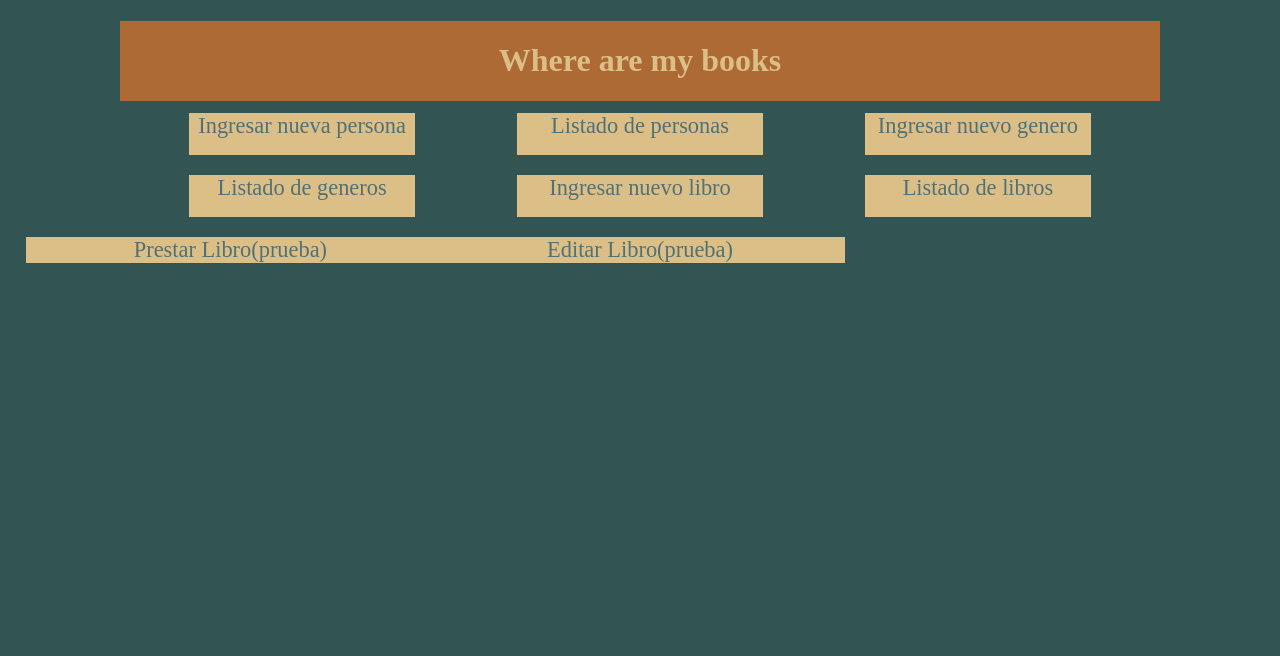
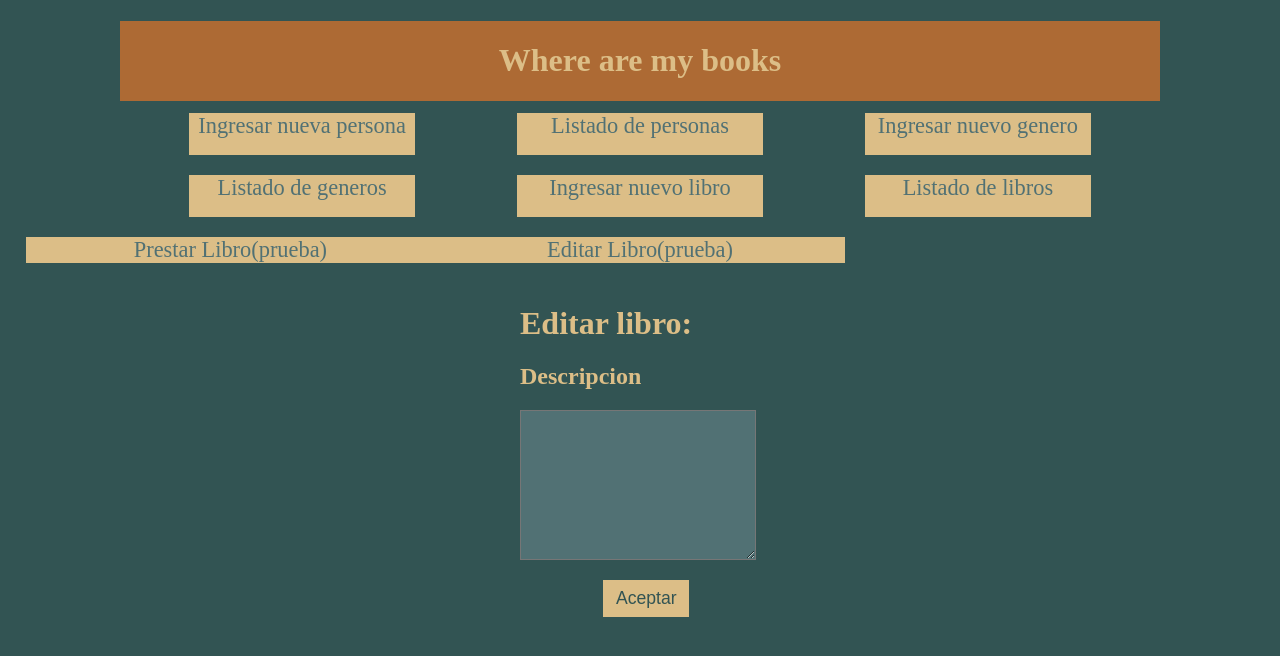
Before and after one commit to Dvillano/TPIntegrador-Wherearemybooks, a React (Create React App) app in the folder frontend/: page /editarLibro in a window 1280 px wide. Shown: the top 656 px of the page. Built offline with nearby package versions, Linux system fonts and the light colour scheme.

Commit message:
editar libro y prestar libro

```diff
--- a/frontend/src/App.js
+++ b/frontend/src/App.js
@@ -12,6 +12,7 @@ function App() {
     <div className="App">
     <Navbar/>
      <Route path="/prestarLibro" component={PrestarLibro}/>
+     <Route path="/editarLibro" component={EditarLibro}/>
     </div>
     </Router>
   );
--- a/frontend/src/Components/Libro/EditarLibro/DescripcionInput.jsx
+++ b/frontend/src/Components/Libro/EditarLibro/DescripcionInput.jsx
@@ -1,6 +1,6 @@
 function DescripcionInput(){
     return(<div className="descripcionInput">
-       <input type="text" required/>
+       <textarea cols="40" rows="10" type="text" required/>
     </div>)
 }
 export default DescripcionInput
--- a/frontend/src/Components/Libro/EditarLibro/EditarLibro.jsx
+++ b/frontend/src/Components/Libro/EditarLibro/EditarLibro.jsx
@@ -1,25 +1,30 @@
 import './style.css'
+
+import React,{useState} from 'react'
 
 import Aceptarbtn from "./AceptarBtn"
 import Descripcion from "./Descripcion"
 import DescripcionInput from "./DescripcionInput"
+import Message from '../PrestarLibro/Message'
 import Titulo from "./Titulo"
 import axios from "axios"
 
 function EditarLibro(props){
 const id = props.id
+const [editado,setEditado] = useState(false)
 
 const onSubmit=(e)=>{
     e.preventDefault()
     const descripcion = e.target[0].value;
     const editarUrl = "http://localhost:3000/libro/" + id
- /*  axios.put(editarUrl,{descripcion:descripcion}).then((response)=>{
+ /* axios.put(editarUrl,{descripcion:descripcion}).then((response)=>{
 
 
    })*/
-
+  setEditado(true)
 }
 
+if(!editado){
  return(<div className="containerEditarLibro">
      <Titulo/>
      <Descripcion/>
@@ -28,6 +33,8 @@ const onSubmit=(e)=>{
      <Aceptarbtn/>
      </form>
  </div>)
-
+}else{
+    return(<Message message="El libro fue editado de forma exitosa"/>)
+}
 }
 export default EditarLibro
--- a/frontend/src/Components/Libro/EditarLibro/style.css
+++ b/frontend/src/Components/Libro/EditarLibro/style.css
@@ -17,15 +17,23 @@ margin-left:40vw;
 color:#DCBE87
 }
 
-.descripcionInput input{
+.descripcionInput textarea{
 background-color: #517174;
+color:#DCBE87;
+font-size: 2.5vh;
 height:18vh;
 width:18vw;
 text-justify: auto;
 }
 
 .aceptarbtn{
-color:black;
-margin-left:47.5vw;
+margin-left:46.5vw;
 margin-top:2vh;
 }
+.aceptarbtn input{
+padding:1vh 1vw;
+font-size: 110%;
+color:#325453;
+background-color: #DCBE87;
+border: 0cm;
+}
--- /dev/null
+++ b/frontend/src/Components/Libro/PrestarLibro/Message.jsx
@@ -0,0 +1,9 @@
+import {Link} from "react-router-dom"
+
+function Message(props){
+  return(<div className="message">
+ <h2>{props.message}</h2>
+ <Link to="/listadoLibro" className="link volver">Volver al listado de libros</Link>
+  </div>)
+}
+export default Message
--- a/frontend/src/Components/Libro/PrestarLibro/PersonaCard.jsx
+++ b/frontend/src/Components/Libro/PrestarLibro/PersonaCard.jsx
@@ -11,7 +11,7 @@ function PersonaCard(props){
    <Apellido apellido={props.apellido}/>
    <Email email={props.email}/>
    <Alias alias={props.alias}/>
-   <PrestarBtn onClick={props.onClick} personaId={props.key}/>
+   <PrestarBtn onClick={props.onClick} personaid={props.personaid}/>
     </div>)
 }
 
--- a/frontend/src/Components/Libro/PrestarLibro/PrestarBtn.jsx
+++ b/frontend/src/Components/Libro/PrestarLibro/PrestarBtn.jsx
@@ -1,6 +1,6 @@
 function PrestarBtn(props){
     return(<div className="prestarBtn">
-        <button onClick={props.onClick} personaId={props.personaId}>Prestar</button>
+        <button onClick={props.onClick} personaid={props.personaid}>Prestar</button>
     </div>)
 }
 
--- a/frontend/src/Components/Libro/PrestarLibro/PrestarLibro.jsx
+++ b/frontend/src/Components/Libro/PrestarLibro/PrestarLibro.jsx
@@ -2,21 +2,30 @@ import './style.css'
 
 import React,{useEffect, useState} from 'react'
 
+import Message from './Message'
 import PersonaCard from './PersonaCard'
 import Titulo from './Titulo'
 import axios from 'axios'
 
-function PrestarLibro(){
+function PrestarLibro(props){
   const personaurl = "http://localhost:4200/persona"
+  const libroId=props.id
 
   const [data,setData] = useState([]);
   const [prestado,setPrestado] = useState(false)
 
-const onClick = (e)=>{
- /*si se presta el libro de forma exitosa setPrestado a true*/
- const prestarUrl = "http://localhost:4200/libro/prestar"
- console.log(e)
-}
+  const onClick = (e)=>{
+    /*si se presta el libro de forma exitosa setPrestado a true
+    id de libro a prestar
+    */
+    const prestarUrl = "http://localhost:4200/libro/prestar"
+    const personaId=e.target.attributes[0].value
+    setPrestado(!prestado);
+   }
+
+const mostrarPersona = data.map(element=>{
+    return(<PersonaCard personaid={element.ID} key={element.ID} onClick={onClick} alias={element.alias} nombre={element.nombre} apellido={element.apellido} email={element.email}/>)
+})
 
  useEffect(() => {
   axios.get(personaurl).then(response=>{
@@ -27,15 +36,12 @@ const onClick = (e)=>{
   if(!prestado){
     return(<div>
       <Titulo/>
-      {data.map(element=>{
-          return(<PersonaCard key={element.ID} onClick={onClick} alias={element.alias} nombre={element.nombre} apellido={element.apellido} email={element.email}/>)
-      })}
+      {mostrarPersona}
      </div>)
   }else if(prestado){
-    /*Devolver el libro fue prestado de forma exitosa*/
-    return(<div>
-
-    </div>)
+    /*Devolver el libro fue prestado de forma exitosa
+    */
+    return(<Message message="El libro fue prestado de forma exitosa"/>)
   }
 
 }
--- a/frontend/src/Components/Libro/PrestarLibro/style.css
+++ b/frontend/src/Components/Libro/PrestarLibro/style.css
@@ -6,8 +6,11 @@ color:#DCBE87;
 background-color: #4E1D04;
 }
 
-.prestarBtn{
-
+.prestarBtn button{
+    padding:2% 7%;
+    background-color: #4E1D04;
+    color: #DCBE87;
+    margin-left: 175%;
 }
 .card{
     background-color: #DCBE87;
@@ -24,3 +27,11 @@ background-color: #4E1D04;
 font-weight: bold;
 color:#4E1D04;
 }
+
+.message{
+ margin:auto
+
+}
+.message .link .volver{
+
+}
```
